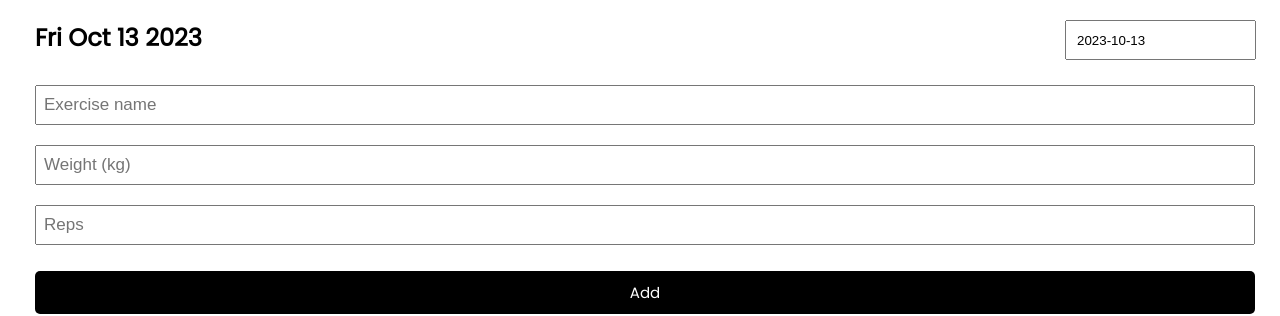
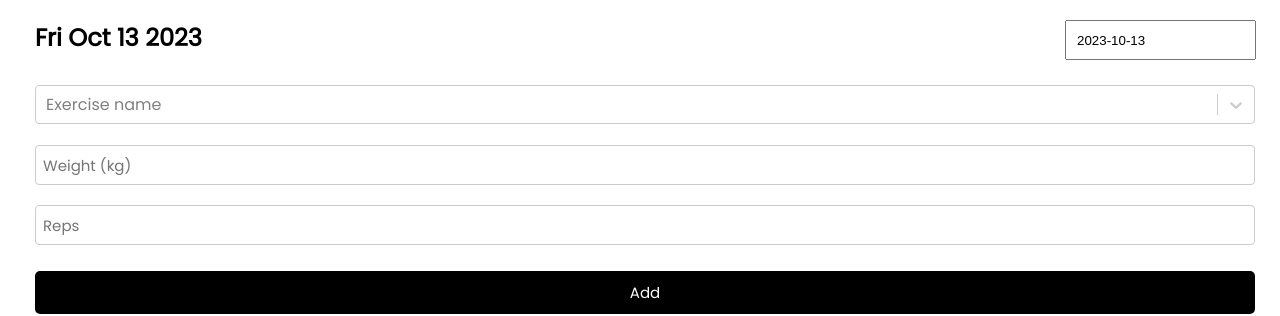
Before and after one commit to MrShakzey/workoutbuddy, a React (Create React App) app in the folder workoutbuddy/: page / in a window 1280 px wide. Shown: the top 316 px of the page. Built offline with nearby package versions, Linux system fonts and the light colour scheme; no server answers.

Commit message:
Populate list of exercises in a dropdown on the UI

```diff
--- a/workoutbuddy/package.json
+++ b/workoutbuddy/package.json
@@ -11,6 +11,7 @@
     "react-datepicker": "^4.23.0",
     "react-dom": "^18.2.0",
     "react-scripts": "5.0.1",
+    "react-select": "^5.8.0",
     "web-vitals": "^2.1.4"
   },
   "scripts": {
--- a/workoutbuddy/src/components/AddExercise.js
+++ b/workoutbuddy/src/components/AddExercise.js
@@ -1,10 +1,11 @@
 // choose an exercise from the drop down, type in the weight in kg, type in the reps for the set, hit add
 // clicking add will post it to the database, at the same time a get will happen to update the front end
 import { useState } from "react";
+import CreatableSelect from 'react-select/creatable'
 
-const AddExercise = ({ onAdd }) => {
+const AddExercise = ({ onAdd, exerciseList }) => {
 
-    const [name, setName] = useState('');
+    const [name, setName] = useState(null);
     const [weight, setWeight] = useState('');
     const [reps, setReps] = useState('');
 
@@ -15,9 +16,9 @@ const AddExercise = ({ onAdd }) => {
             alert('Please complete the form!')
         }
         else{
-            onAdd({ name, weight, reps });
+            onAdd({ name: name.value, weight, reps });
 
-            setName('');
+            setName(null);
             setWeight('');
             setReps('');
         }
@@ -26,8 +27,8 @@ const AddExercise = ({ onAdd }) => {
     return (
         <>
             <form onSubmit={onSubmit}>
-                <div className='form-control'>
-                    <input type="text" placeholder="Exercise name" value={name} onChange={(e) => setName(e.target.value)} />
+                <div className="creatableDiv">
+                    <CreatableSelect className="creatable" placeholder='Exercise name' options={exerciseList} value={name} onChange={(e) => setName(e)}/>
                 </div>
                 <div className='form-control'>
                     <input type="number" className='form-control' placeholder="Weight (kg)" min="0" value={weight} onChange={(e) => setWeight(e.target.value)} />
--- a/workoutbuddy/src/components/DayLog.js
+++ b/workoutbuddy/src/components/DayLog.js
@@ -17,8 +17,19 @@ const DayLog = () => {
       .then(data => setExercises(data));
   }
 
+  const getExerciseList = async () => {
+    await fetch(`${API_URL}Exercise`)
+      .then((response) => response.json())
+      .then(data =>
+        {
+          const result = data.map(exercise => ({value: exercise.name, label: exercise.name}));
+          setExerciseList(result)
+        });
+  }
+
   const [date, setDate] = useState(new Date());
   const [exercises, setExercises] = useState([]);
+  const [exerciseList, setExerciseList] = useState([]);
 
   const changeDate = async (newDate) => {
     setDate(newDate);
@@ -31,6 +42,7 @@ const DayLog = () => {
       body : JSON.stringify(exercise)
     }).then(() => {
       getWorkouts();
+      getExerciseList();
     })
   }
 
@@ -40,6 +52,7 @@ const DayLog = () => {
       headers : {"Content-Type" : "application/json"},
     }).then(() => {
       getWorkouts();
+      getExerciseList();
     })
   }
 
@@ -50,18 +63,20 @@ const DayLog = () => {
       body : JSON.stringify(exerciseUpdate)
     }).then(() => {
       getWorkouts();
+      getExerciseList();
     })
   }
 
   useEffect(() => {
     getWorkouts();
+    getExerciseList();
   }, [date])
 
   return (
     <>
       <h2 className="header">{date.toDateString()}</h2>
       <DateSelector onChangeDate={changeDate}/>
-      <AddExercise onAdd={addExercise} />
+      <AddExercise onAdd={addExercise} exerciseList={exerciseList} />
       {exercises && <Exercises exercises={exercises}
                                deleteExercise={deleteExercise}
                                updateExercise={updateExercise} />}
--- a/workoutbuddy/src/index.css
+++ b/workoutbuddy/src/index.css
@@ -108,6 +108,15 @@ p {
   margin-bottom: 40px;
 }
 
+.creatable {
+  margin: 30px 30px 16px 35px;
+  width: 100%;
+}
+
+.creatableDiv {
+  padding-right: 60px;
+}
+
 .form-control {
   margin: 10px 30px;
 }
@@ -121,7 +130,12 @@ p {
   height: 40px;
   margin: 5px;
   padding: 3px 7px;
-  font-size: 17px;
+  font-size: 15px;
+  font-family: inherit;
+  border-radius: 4px;
+  border-style: solid;
+  border-color: #cccccc;
+  border-width: 1px;
 }
 
 .form-control-check {
```
Also changed, not shown: 1 other file (tests, documents, lock files or other folders).
